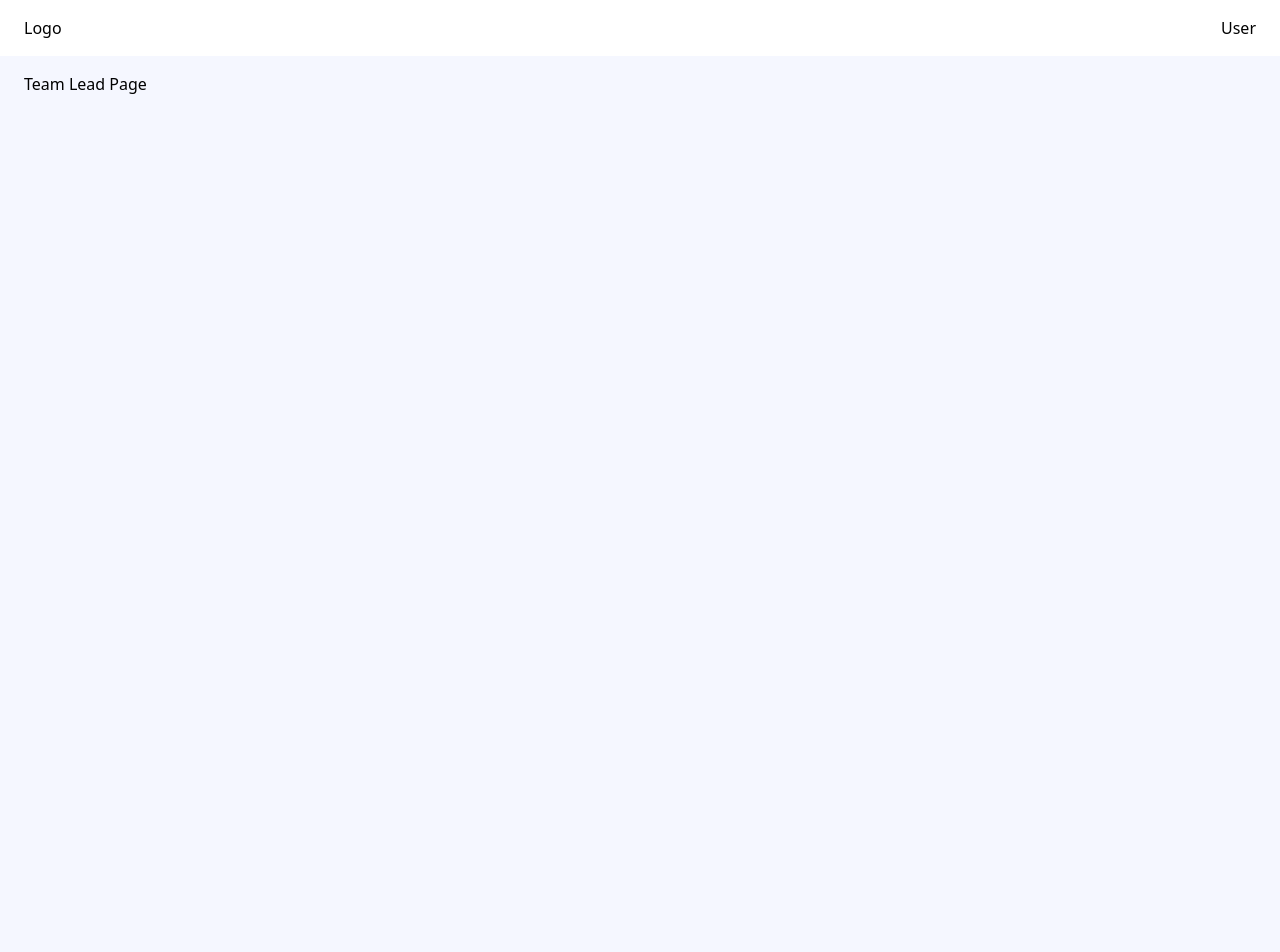
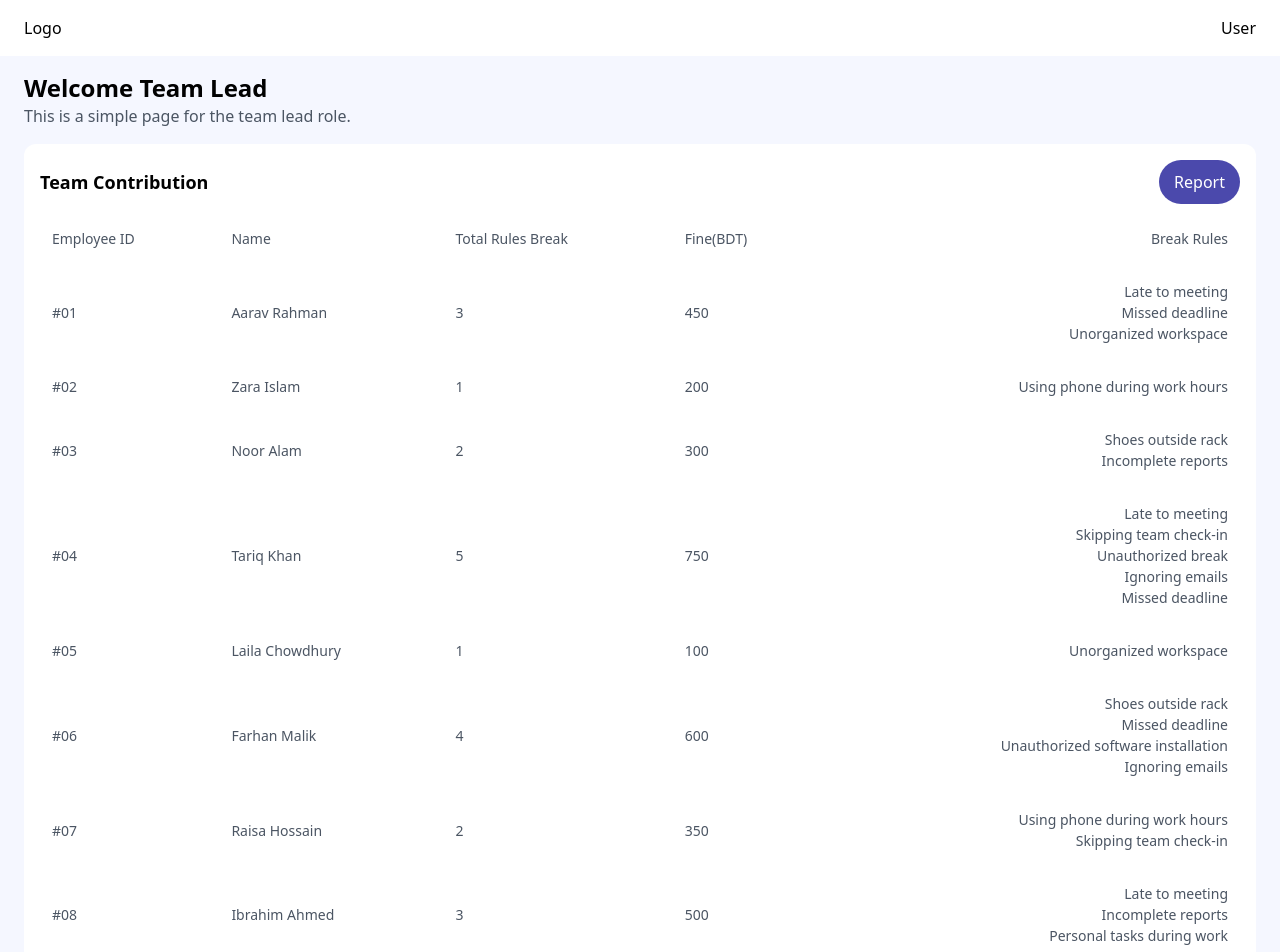
Before and after one commit to SajiburMunna/bc-pay, a Next.js app: page /team-lead in a window 1280 px wide. Shown: the top 952 px of the page. Before the commit the page ends 800 px from the top, so only its background shows below. Built offline with nearby package versions, Linux system fonts and the light colour scheme.

Commit message:
feat(teamlead): list contribution of employee

```diff
--- a/src/app/(dashboard)/team-lead/page.tsx
+++ b/src/app/(dashboard)/team-lead/page.tsx
@@ -1,7 +1,71 @@
-import React from "react";
+import Button from "@/components/Button";
+import { Card } from "@/components/Card";
+import Table from "@/components/Table";
+import { TeamContribution } from "@/data/team-contribution";
 
 function Page() {
-  return <div>Team Lead Page</div>;
+  const BlockTableData = TeamContribution.map((item, index) => (
+    <Table.BlockRow
+      key={index}
+      data={{
+        "Employee ID": item.employee_id,
+        Name: item.name,
+        "Total Rules Break": `$${item.rules_break}`,
+        "Fine (BDT)": item.fine,
+        "Break Rules": item.rules.map((r, index) => {
+          return <p key={index}>{r}</p>;
+        }),
+      }}
+    />
+  ));
+  return (
+    <div>
+      <div className="mb-4">
+        <h1 className="text-2xl font-semibold">Welcome Team Lead</h1>
+        <p className="text-gray-600">
+          This is a simple page for the team lead role.
+        </p>
+      </div>
+      <Card.Root>
+        <Card.Header className="flex justify-between items-center">
+          <h2>Team Contribution</h2>
+          <Button>Report</Button>
+        </Card.Header>
+        <Card.Body>
+          <div className="overflow-x-auto md:block hidden">
+            <Table>
+              <Table.Header>
+                <Table.Column className="rounded-l-full">
+                  Employee ID
+                </Table.Column>
+                <Table.Column>Name</Table.Column>
+                <Table.Column>Total Rules Break</Table.Column>
+                <Table.Column>Fine(BDT)</Table.Column>
+                <Table.Column className="rounded-r-full" align="end">
+                  Break Rules
+                </Table.Column>
+              </Table.Header>
+
+              {TeamContribution.map((item, index) => (
+                <Table.Row key={index}>
+                  <Table.Column>{item.employee_id}</Table.Column>
+                  <Table.Column>{item.name}</Table.Column>
+                  <Table.Column>{item.rules_break}</Table.Column>
+                  <Table.Column>{item.fine}</Table.Column>
+                  <Table.Column align="end">
+                    {item.rules.map((r, index) => {
+                      return <div key={index}>{r}</div>;
+                    })}
+                  </Table.Column>
+                </Table.Row>
+              ))}
+            </Table>
+          </div>
+          <div className="block md:hidden">{BlockTableData}</div>
+        </Card.Body>
+      </Card.Root>
+    </div>
+  );
 }
 
 export default Page;
--- a/src/components/Card.tsx
+++ b/src/components/Card.tsx
@@ -3,9 +3,7 @@ import { ReactNode } from "react";
 
 import { cn } from "@/utilits";
 
-const cardVariants = cva(
-  "rounded-xl shadow-md transition-all border border-gray-200 bg-white",
-  {
+const cardVariants = cva("rounded-xl transition-all bg-white", {
   variants: {
     variant: {
       default: "p-4",
@@ -16,8 +14,7 @@ const cardVariants = cva(
   defaultVariants: {
     variant: "default",
   },
-  }
-);
+});
 
 interface CardProps extends VariantProps<typeof cardVariants> {
   children: ReactNode;
--- /dev/null
+++ b/src/components/Table.tsx
@@ -0,0 +1,112 @@
+import { cva } from "class-variance-authority";
+import React, { PropsWithChildren } from "react";
+
+import { cn } from "@/utilits";
+
+const columnStyles = cva(
+  "py-4 px-3 text-[rgba(255, 255, 255, 0.80)] text-sm leading-[21px] font-normal border-b-0",
+  {
+    variants: {
+      align: {
+        start: "text-left",
+        end: "text-right",
+        center: "text-center",
+      },
+    },
+    defaultVariants: {
+      align: "start",
+    },
+  }
+);
+
+const rowStyles = cva("border-b-0 border-gray-700 last:border-b-0");
+const tableStyles = cva("w-full border-collapse");
+
+interface TableProps {
+  className?: string;
+}
+
+const Table = ({ children, className = "" }: PropsWithChildren<TableProps>) => {
+  return (
+    <div className={cn(className)}>
+      <div className="overflow-x-auto overflow-y-hidden">
+        <table className={cn(tableStyles())}>
+          <thead>
+            <tr>{/* Table header will go here */}</tr>
+          </thead>
+          <tbody>{children}</tbody>
+        </table>
+      </div>
+    </div>
+  );
+};
+
+interface TableRowProps {
+  className?: string;
+  children: React.ReactNode;
+}
+
+const TableRow = ({ children, className = "" }: TableRowProps) => {
+  return <tr className={cn(rowStyles(), className)}>{children}</tr>;
+};
+
+interface TableColumnProps {
+  className?: string;
+  align?: "start" | "end" | "center";
+  children: React.ReactNode;
+  colSpan?: number;
+}
+
+const TableColumn = ({
+  children,
+  className = "",
+  align = "start",
+  colSpan,
+}: TableColumnProps) => {
+  return (
+    <td className={cn(columnStyles({ align }), className)} colSpan={colSpan}>
+      {children}
+    </td>
+  );
+};
+
+interface TableBlockRowProps {
+  data: {
+    [key: string]: React.ReactNode;
+  };
+}
+
+const TableBlockRow = ({ data }: TableBlockRowProps) => {
+  console.log(data, "data----");
+  return (
+    <div className="flex flex-col p-4 border dark:border-[#313131] border-[#E4E4E2] rounded-md mb-2">
+      {Object.entries(data).map(([key, value]) => (
+        <div key={key} className="flex justify-between">
+          <span className="font-semibold text-[rgba(255, 255, 255, 0.80)]">
+            {key}:
+          </span>
+          <span>{value}</span>
+        </div>
+      ))}
+    </div>
+  );
+};
+
+interface TableHeaderProps {
+  children: React.ReactNode;
+}
+
+const TableHeader = ({ children }: TableHeaderProps) => {
+  return (
+    <tr className="dark:bg-[#000000] dark:text-white bg-green border-none rounded-2xl">
+      {children}
+    </tr>
+  );
+};
+
+Table.Row = TableRow;
+Table.Column = TableColumn;
+Table.Header = TableHeader;
+Table.BlockRow = TableBlockRow;
+
+export default Table;
--- /dev/null
+++ b/src/data/team-contribution.ts
@@ -0,0 +1,92 @@
+export const TeamContribution = [
+  {
+    employee_id: "#01",
+    name: "Aarav Rahman",
+    fine: "450",
+    rules_break: "3",
+    rules: ["Late to meeting", "Missed deadline", "Unorganized workspace"],
+  },
+  {
+    employee_id: "#02",
+    name: "Zara Islam",
+    fine: "200",
+    rules_break: "1",
+    rules: ["Using phone during work hours"],
+  },
+  {
+    employee_id: "#03",
+    name: "Noor Alam",
+    fine: "300",
+    rules_break: "2",
+    rules: ["Shoes outside rack", "Incomplete reports"],
+  },
+  {
+    employee_id: "#04",
+    name: "Tariq Khan",
+    fine: "750",
+    rules_break: "5",
+    rules: [
+      "Late to meeting",
+      "Skipping team check-in",
+      "Unauthorized break",
+      "Ignoring emails",
+      "Missed deadline",
+    ],
+  },
+  {
+    employee_id: "#05",
+    name: "Laila Chowdhury",
+    fine: "100",
+    rules_break: "1",
+    rules: ["Unorganized workspace"],
+  },
+  {
+    employee_id: "#06",
+    name: "Farhan Malik",
+    fine: "600",
+    rules_break: "4",
+    rules: [
+      "Shoes outside rack",
+      "Missed deadline",
+      "Unauthorized software installation",
+      "Ignoring emails",
+    ],
+  },
+  {
+    employee_id: "#07",
+    name: "Raisa Hossain",
+    fine: "350",
+    rules_break: "2",
+    rules: ["Using phone during work hours", "Skipping team check-in"],
+  },
+  {
+    employee_id: "#08",
+    name: "Ibrahim Ahmed",
+    fine: "500",
+    rules_break: "3",
+    rules: [
+      "Late to meeting",
+      "Incomplete reports",
+      "Personal tasks during work",
+    ],
+  },
+  {
+    employee_id: "#09",
+    name: "Sadia Karim",
+    fine: "150",
+    rules_break: "1",
+    rules: ["Ignoring emails"],
+  },
+  {
+    employee_id: "#10",
+    name: "Rezaul Haque",
+    fine: "700",
+    rules_break: "4",
+    rules: [
+      "Shoes outside rack",
+      "Skipping team check-in",
+      "Unauthorized break",
+      "Unorganized workspace",
+    ],
+  },
+];
```
Lines whose indentation alone changed are shown as unchanged.
